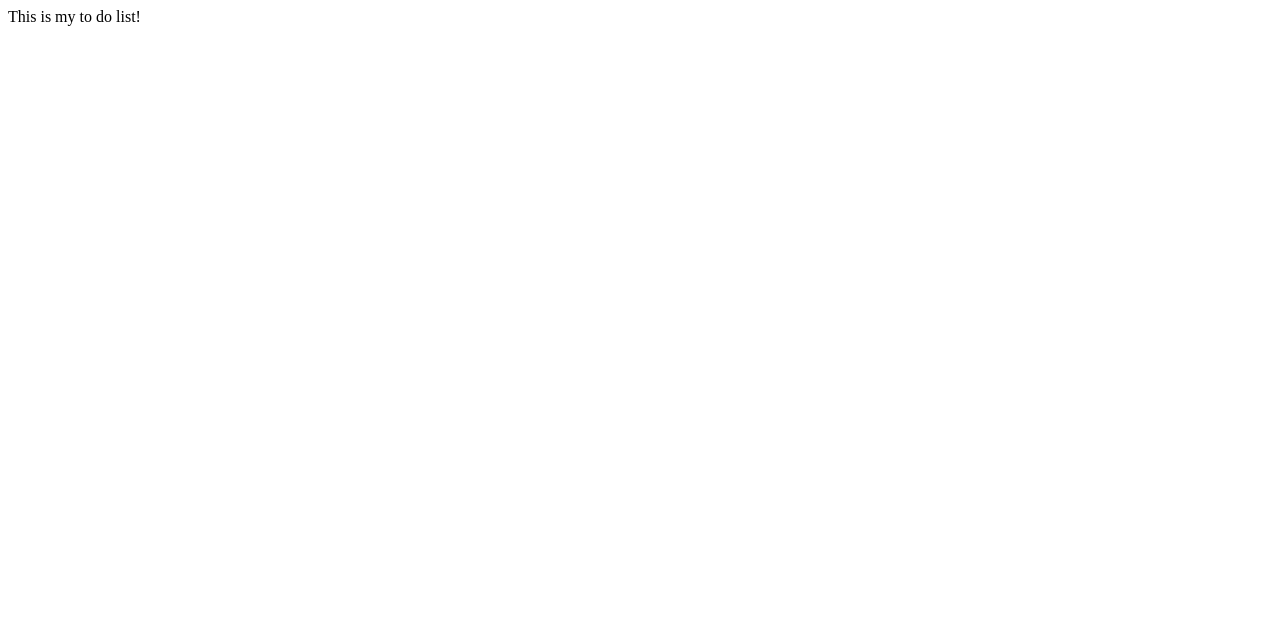
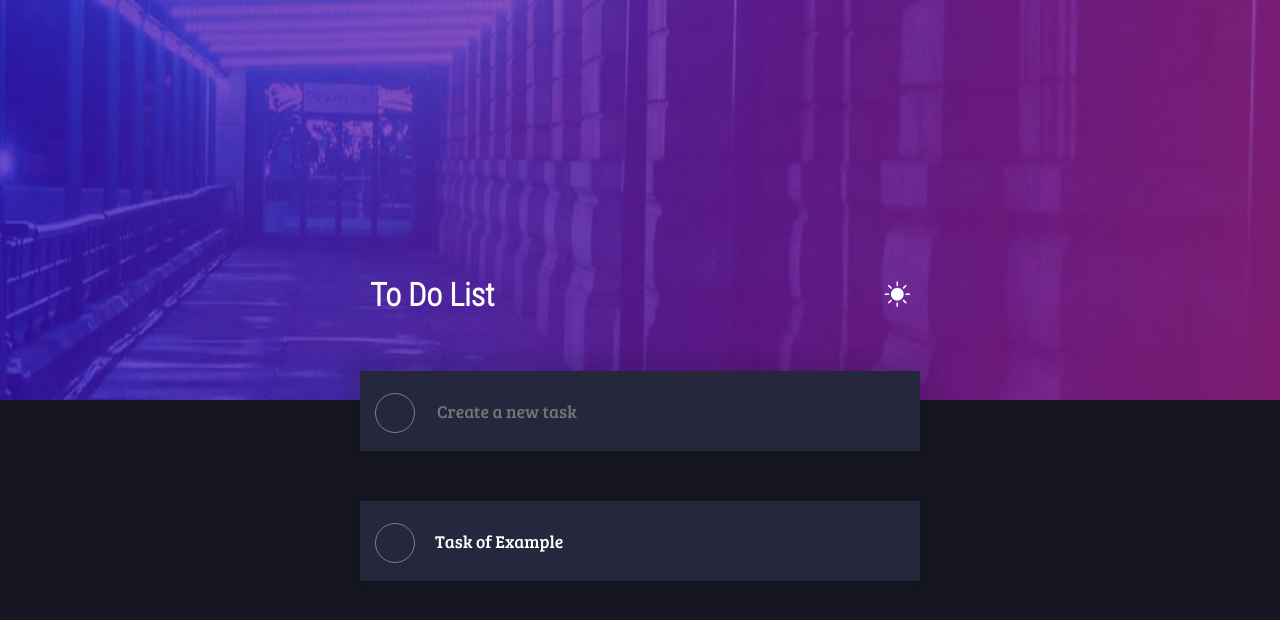
Before and after one commit to VitorHugoTeixeira/toDoLIst, a website: page public/index.html in a window 1280 px wide. Drawn offline with nearby package versions, Linux system fonts and the light colour scheme.

Commit message:
Css file was concluded

```diff
--- a/public/css/style.css
+++ b/public/css/style.css
@@ -0,0 +1,120 @@
+
+/* Fonts */
+@import url('https://fonts.googleapis.com/css2?family=Bree+Serif&family=Cinzel&family=Martel:wght@200&family=Roboto+Condensed:wght@300&family=Roboto:wght@100;300&family=Slabo+27px&family=Source+Sans+Pro:wght@600&display=swap');
+*{
+    box-sizing: border-box;
+    text-decoration: none;
+}
+html{
+    height: 100%;
+}
+body{
+    margin: 0;
+    padding: 0;
+    background: hsl(235, 21%, 11%) url('../imgs/bg-desktop-dark.jpg') no-repeat left 0% top 0% / 100vw 50%;
+    height: 100%;
+    display: flex;
+    flex-direction: column;
+    justify-content: center;
+    align-items: center;
+    font-family: 'Roboto Condensed', sans-serif;
+}
+
+main{
+    width: 600px;
+    height: 100%;
+    display: flex;
+    flex-direction: column;
+    justify-content: center;
+    align-items: center;
+    padding: 20px;
+}
+.header{
+    align-self: flex-start;
+    display: flex;
+    justify-content: space-between;
+    align-items: center;
+    padding: 10px;
+    width: 100%;
+    color: #fff;
+    height: 20%;
+}
+.header h1{
+    margin: 0;
+    font-weight: bold;
+    font-size: 2em;
+}
+.sun{
+    font-size: 1.6em;
+}
+.insert-div{
+    width: 100%;
+    height: 80px;
+    background-color: hsl(235, 24%, 19%);
+    display: flex;
+    align-items: center;
+    padding: 10px;
+    box-shadow: 0 0 1em 1em hsl(0, 0%, 0%, 0.1);
+    margin-bottom: 40px;
+}
+input[type='radio']{
+    -webkit-appearance:none;
+    width:40px;
+    height:40px;
+    border:1px solid gray;
+    border-radius:50%;
+    margin-right: 20px;
+    display: flex;
+    justify-content: center;
+    align-items: center;
+}
+
+input[type='radio']:before {
+    content:'';
+    display:block;
+    width: 10px;
+    height: 10px;
+    border-radius: 50%;
+  }
+input[type='radio']:checked:before {
+    background:gray;
+}
+
+.insertTask{
+    flex-grow: 1;
+    background: none;
+    border: none;
+    font-family: 'Bree Serif', serif;
+    font-size: 1.1em;
+    color: #fff;
+}
+
+
+.insertTask:focus{
+    box-shadow: 0 0 0 0;
+    border: 0 none;
+    outline: 0;
+}
+
+.task-content{
+    margin-top: 10px;
+    width: 100%;
+    height: 80px;
+    background-color: hsl(235, 24%, 19%);
+    display: flex;
+    align-items: center;
+    padding: 10px;
+    box-shadow: 0 0 1em 1em hsl(0, 0%, 0%, 0.1);
+}
+
+.content-task{
+    font-family: 'Bree Serif', serif;
+    font-size: 1.1em;
+    color: #fff;
+}
+
+@media(max-width:600px){
+    main{
+        width: 400px;
+    }
+}
--- a/public/index.html
+++ b/public/index.html
@@ -1,12 +1,33 @@
 <!DOCTYPE html>
 <html lang="en">
+
 <head>
     <meta charset="UTF-8">
     <meta http-equiv="X-UA-Compatible" content="IE=edge">
     <meta name="viewport" content="width=device-width, initial-scale=1.0">
+    <!-- Bootstrap icons -->
+    <link rel="stylesheet" href="https://cdn.jsdelivr.net/npm/bootstrap-icons@1.7.2/font/bootstrap-icons.css">
+    <link rel="stylesheet" href="css/style.css">
     <title>To do List</title>
 </head>
+
 <body>
-    This is my to do list!
+    <main>
+        <div class="header">
+            <h1>To Do List</h1>
+            <i class="bi bi-sun-fill sun"></i>
+        </div>
+        <div class="insert-div">
+            <input type="radio" class="">
+            <input class="insertTask" type="text" name="text" placeholder="Create a new task">
+        </div>
+        <div class="task-content">
+            <input type="radio" id="inputConluded" name="concluded">
+            <label for="inputConluded" class="content-task">Task of Example</label>
+        </div>
+
+    </main>
+    <script src="js/main.js"></script>
 </body>
+
 </html>
--- a/server/db/database.js
+++ b/server/db/database.js
@@ -1,4 +1,3 @@
-const { text } = require('body-parser')
 const { Pool } = require('pg')
 const pool = new Pool({
     user: 'me',
```
Also changed, not shown: public/imgs/bg-desktop-dark.jpg (added).
